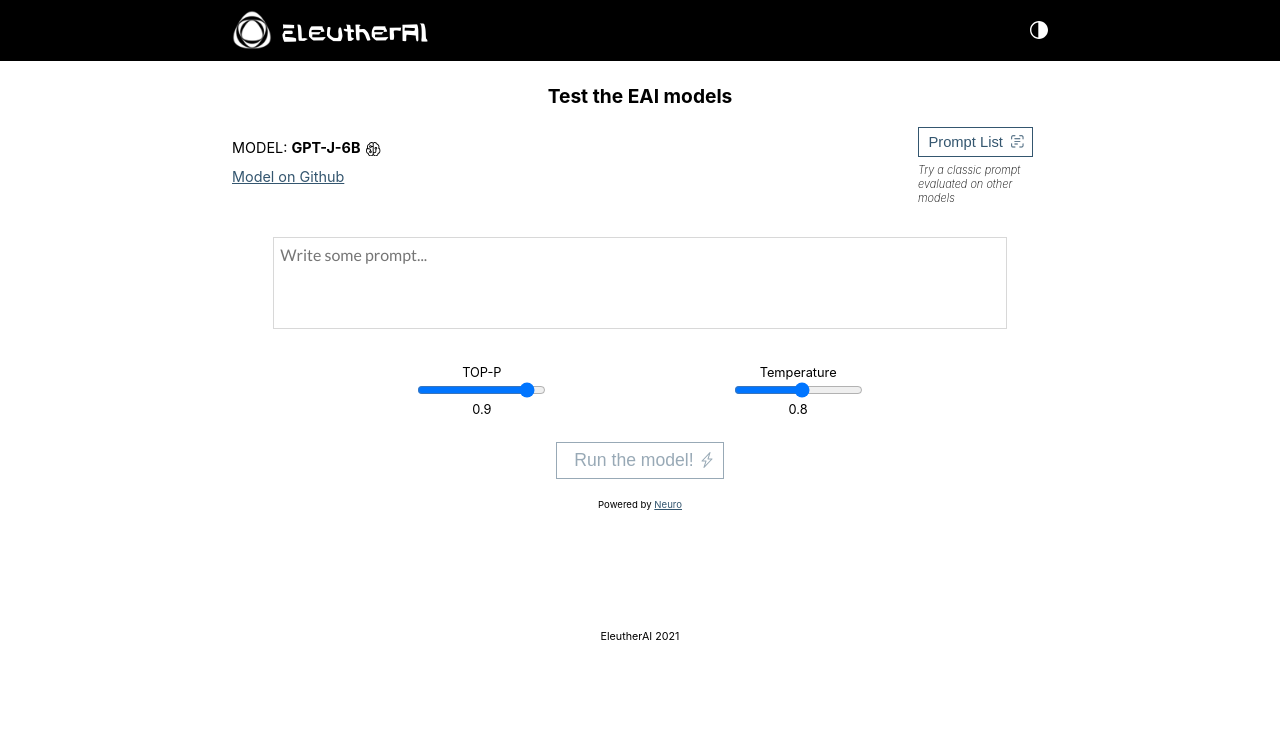
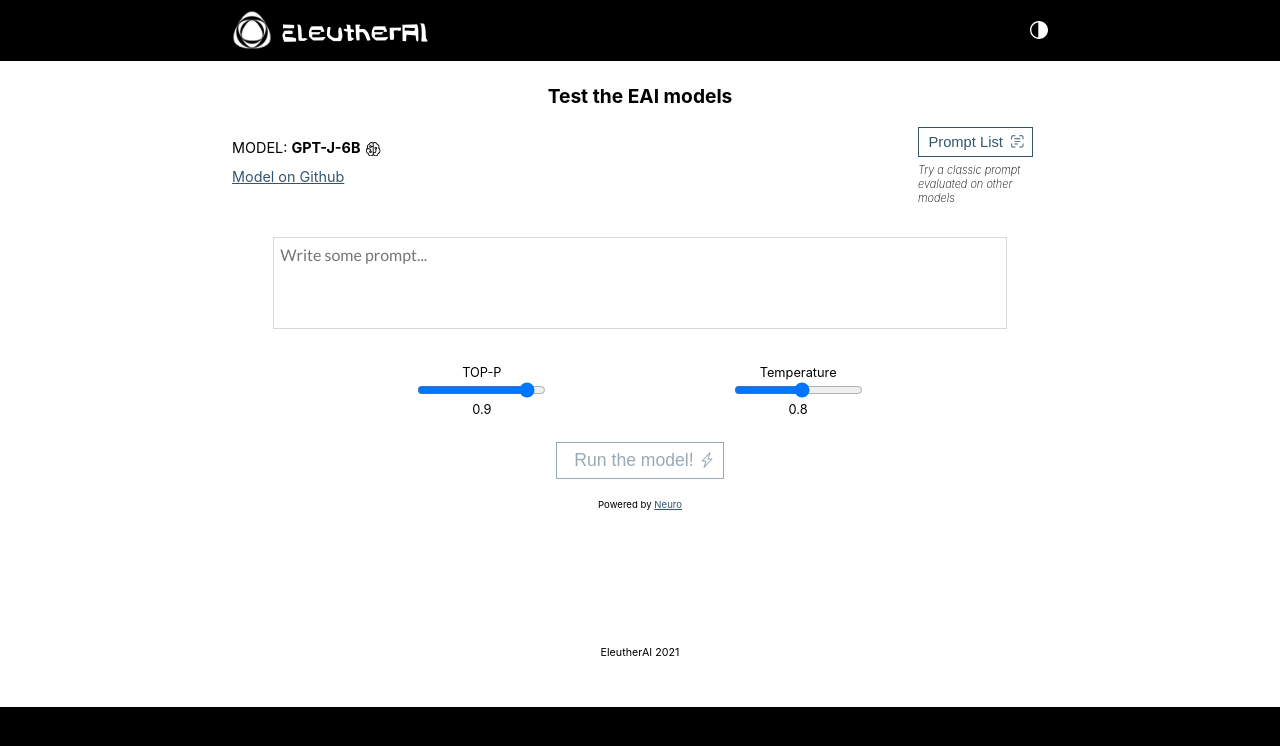
Before and after one commit to EleutherAI/text-generation-testing-ui, a React (Create React App) app: page / in a window 1280 px wide. Shown: the top 746 px of the page. Built offline with nearby package versions, Linux system fonts and the light colour scheme.

Commit message:
fix issues with background

```diff
--- a/src/App.scss
+++ b/src/App.scss
@@ -7,12 +7,12 @@
 
 #root {
   height: 100%;
+  background-color: $black;
 }
 
 .App {
   background-color: $white;
   color: $black;
-  height: 100%;
 }
 
 .App.dark {
--- a/src/styles/footer.scss
+++ b/src/styles/footer.scss
@@ -1,7 +1,8 @@
 @import "../styles/colors.scss";
 
 footer {
-  margin-top: 6em;
+  margin-top: 4em;
+  padding: 3em 0;
 }
 
 .footer-content {
```
